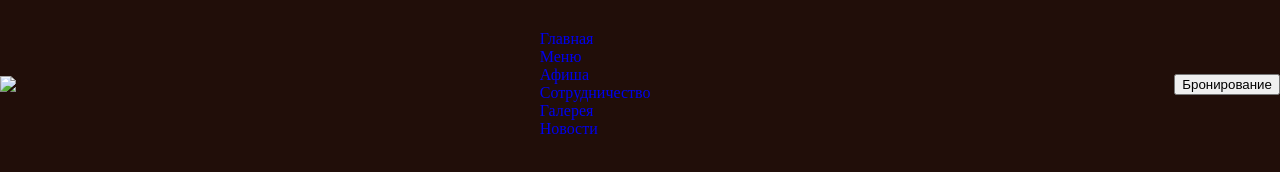
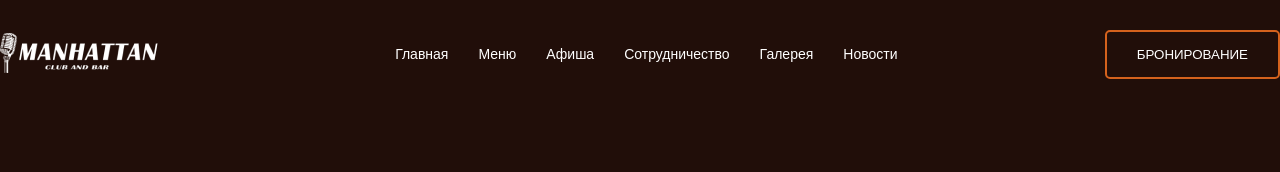
Before and after one commit to robtuh221/Manhattan, a plain HTML site: page index.html in a window 1280 px wide. Shown: the top 172 px of the page. Drawn offline with Linux system fonts and the light colour scheme; a web font is replaced by a local one.

Commit message:
[refactor]The navigation and buttons have been sitilized. Added hover animation. Added favicon. Logo link works

```diff
--- a/index.html
+++ b/index.html
@@ -5,13 +5,14 @@
     <meta http-equiv="X-UA-Compatible" content="IE=edge">
     <meta name="viewport" content="width=device-width, initial-scale=1.0">
     <link rel="stylesheet" href="style.css">
-    <title>Document</title>
+    <link href="//db.onlinewebfonts.com/c/7d1b300e1f0330436dce60fdeb9951da?family=Stolzl+Medium" rel="stylesheet" type="text/css"/>
+    <link rel="shortcut icon" href="img/favicon.png" type="image/x-icon">
+    <title>Manhattan</title>
 </head>
-
 <body>
     <header>
         <div class="header__container">
-            <img class="logo__image" src="logo.png">
+            <a href="index.html"><img class="logo__image" src="img\logo.png" alt="logotype"></a>
                 <nav class="nav">
                     <ul class="nav__list">
                         <li><a class="nav__link" href="#Main">Главная</a></li>
@@ -22,9 +23,14 @@
                         <li><a class="nav__link" href="#News">Новости</a></li>
                     </ul>
             </nav>
-            <button>Бронирование</button>
+            <button class="header__button">БРОНИРОВАНИЕ</button>
         </div>
-        <section class="menu" href="#Menu"> 123123</section>
+        <section class="1" id="Main"></section>
+        <section class="menu" id="Menu"></section>
+        <section class="2" id="Afisha"></section>
+        <section class="3" id="Cooperation"></section>
+        <section class="4" id="Galery"></section>
+        <section class="5" id="News"></section>
     </header>
 </body>
 </html>
--- a/style.css
+++ b/style.css
@@ -3,6 +3,7 @@ body {
     margin: 0 auto;
     width: 100%;
     max-width: 1296px;
+	font-family: 'Stolzl', sans-serif;
 }
 div, dl, dt, dd, ul, ol, li, h1, h2, h3, h4, h5, h6, pre,
 form, fieldset, input, p, blockquote, table, th, td, embed, object {
@@ -36,20 +37,72 @@ q:before, q:after {
 a, ins {
 	text-decoration: none;
 	}
+*,
+*:after,
+*:before {
+	box-sizing: border-box;
 
+}
 /*Header*/
 .header__container{
-    position: relative;
     padding-top: 30px;
     display: flex;
     justify-content: space-between;
     align-items: center;
+ 	position: sticky;
+  	top: 0;
 }
 
 .nav {
+	font-weight: 400;
+	font-size: 14px;
+	line-height: 150%;
 
-    position: sticky;
+
 }
+.nav__list{
+	display: flex;
+	font-weight: 100;
+}
+.nav__link{
+	margin-left: 30px;
+	list-style: none;
+	line-height: 150%;
+	color: #ffffff;
+	font-weight: 400;
+	scroll-behavior: smooth;
+	position: relative;
+	text-decoration: none;
+}
+.nav__link::before{
+	content: '';
+	position: absolute;
+	left: 1; bottom: -5px;
+	width: 0;
+	height: 1px;
+	background-color: #ffffff;
+
+}
+.nav__link:hover:before{
+	width: 100%;
+}
+.nav__link::before{
+	transition: width 0.35s;
+}
+.header__button{
+	font-family: 'Stolzl', sans-serif;
+	color: #ffffff;
+	background-color: #210E09;
+	border: 2px solid #D5621D;
+	border-radius: 5px;
+	padding: 15px 30px;
+	cursor: pointer;
+	transition: 0.3s all;
+}
+.header__button:hover{
+	background-color: #D5621D;
+}
+
 .menu{
-    padding-top: 100000px;
+    padding-top: 10000px;
 }
```
Also changed, not shown: img/favicon.png (added), img/logo.png (added).
